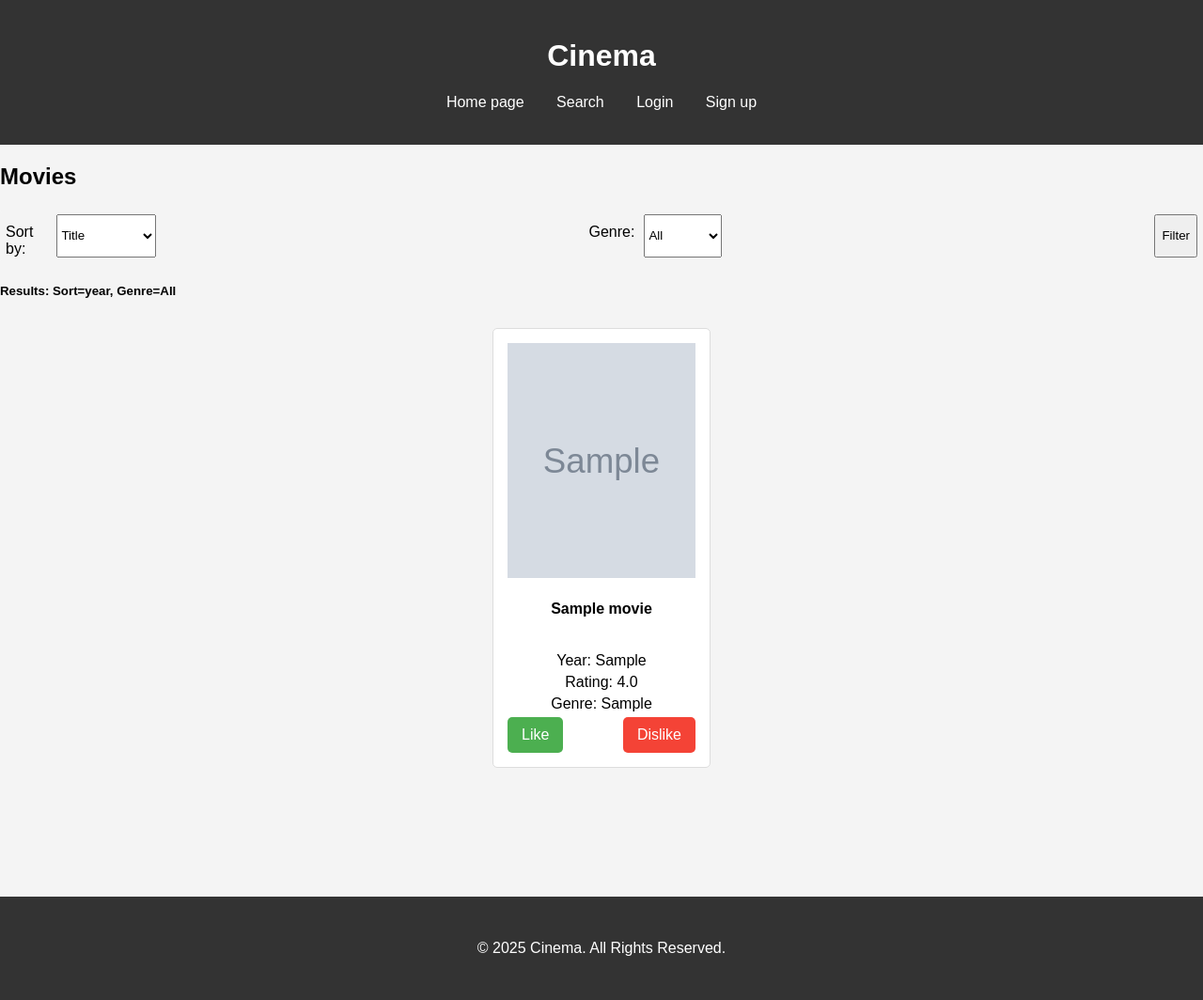
After one commit to AlexanderSh11/films_app, a Django app: page /search/ in a window 1280 px wide. The commit adds this page. Shown: the whole page at 94% size. Run offline with Django 5.2, Linux system fonts and the light colour scheme; tables that the repository leaves empty hold one stand-in row (values such as "Sample post"); grey boxes marked "Sample" are stand-in pictures.

Commit message:
Отдельно страницы 'Главная' с фильмами по жанрам, и отдельно 'Поиск' для сортировки фильтров

```diff
--- a/accounts/urls.py
+++ b/accounts/urls.py
@@ -2,6 +2,6 @@ from django.urls import path
 from . import views
 
 urlpatterns = [
-    path('signup/', views.SignUp.as_view(), name='signup'),
+    path('signup/', views.register, name='signup'),
     path('logout/', views.Logout.as_view(), name='logout'),
 ]
--- a/app/admin.py
+++ b/app/admin.py
@@ -3,4 +3,5 @@ from app.models import Movie
 
 # Register your models here.
 # admin (postgres)
+# kinoman (postgres)
 admin.site.register(Movie)
--- a/app/urls.py
+++ b/app/urls.py
@@ -1,6 +1,7 @@
 from django.urls import path
-from .views import HomePageView
+from .views import SearchPageView, HomePageView
 
 urlpatterns = [
+    path('search/', SearchPageView.as_view(), name='search'),
     path('', HomePageView.as_view(), name='home'),
 ]
--- a/app/views.py
+++ b/app/views.py
@@ -3,8 +3,8 @@ from django.shortcuts import render
 from django.views.generic import TemplateView
 from .models import Movie
 # Create your views here.
-class HomePageView(TemplateView):
-    template_name = 'home.html'
+class SearchPageView(TemplateView):
+    template_name = 'search.html'
     def get_context_data(self, **kwargs):
         context = super().get_context_data(**kwargs)
         request = self.request
@@ -29,3 +29,21 @@ class HomePageView(TemplateView):
         context['selected_sort'] = sort
         context['movies'] = movies[:100]
         return context
+
+class HomePageView(TemplateView):
+    template_name = 'home.html'
+    def get_context_data(self, **kwargs):
+        context = super().get_context_data(**kwargs)
+        request = self.request
+        movies_by_genre = {}
+
+        movies = Movie.objects.all()
+        for movie in movies:
+            movie_genres = movie.genre.split(", ")
+            for movie_genre in movie_genres:
+                if movie_genre not in movies_by_genre:
+                    movies_by_genre[movie_genre] = []
+                movies_by_genre[movie_genre].append(movie)
+
+        context['movies_by_genre'] = movies_by_genre
+        return context
--- a/myapp/settings.py
+++ b/myapp/settings.py
@@ -90,6 +90,7 @@ DATABASES = {
 # Password validation
 # https://docs.djangoproject.com/en/5.1/ref/settings/#auth-password-validators
 
+ACCOUNT_EMAIL_UNIQUE = True
 AUTH_PASSWORD_VALIDATORS = [
     {
         'NAME': 'django.contrib.auth.password_validation.UserAttributeSimilarityValidator',
--- a/static/css/style.css
+++ b/static/css/style.css
@@ -56,6 +56,17 @@ form select {
     margin-right: 460px;
 }
 
+.movie-scroll-container {
+    overflow-x: auto; /* Enable horizontal scrolling */
+    white-space: nowrap; /* Align items horizontally */
+    margin-bottom: 20px; /* Space between genres */
+}
+
+.movie-row {
+    display: inline-block; /* Display rows inline */
+    margin-right: 10px; /* Space between movies */
+}
+
 .movie-gallery {
     display: flex;
     flex-wrap: wrap;
@@ -72,9 +83,7 @@ form select {
     padding: 15px;
     text-align: center;
     width: 200px;
-    display: flex;
-    flex-direction: column;
-    justify-content: flex-end;
+    display: inline-block;
 }
 
 .movie-card h4 {
@@ -88,7 +97,7 @@ form select {
 
 .movie-poster {
     width: 100%;
-    height: auto;
+    height: 250px;
 }
 
 .rating-div {
--- /dev/null
+++ b/templates/search.html
@@ -0,0 +1,93 @@
+<!DOCTYPE html>
+{% load static %}
+<html lang="en">
+<head>
+    <meta charset="UTF-8">
+    <title>Search page</title>
+    <link rel="stylesheet" href="{% static 'css/style.css' %}"/>
+</head>
+<body>
+    <header>
+        <h1>Cinema</h1>
+        <nav>
+            <ul>
+                <li><a href="{% url 'home' %}">Home page</a></li>
+                <li><a href="{% url 'search' %}">Search</a></li>
+                {% if user.is_authenticated %}
+                    <li><a href="">Favorites</a></li>
+                    <li><a href="">Profile: {{ user.username }}</a></li>
+                    <li>
+                        <form id="logout-form" method="post" action="{% url 'logout' %}" style="display: none;">
+                            {% csrf_token %}
+                        </form>
+                        <a href="#" onclick="document.getElementById('logout-form').submit()">Logout</a>
+                    </li>
+                {% else %}
+                    <li><a href="{% url 'login' %}">Login</a></li>
+                    <li><a href="{% url 'signup' %}">Sign up</a></li>
+                {% endif %}
+            </ul>
+        </nav>
+    </header>
+    <main>
+        <h2>Movies</h2>
+        <div class="filter-container">
+            <form method="get">
+                <label for="sort">Sort by: </label>
+                <select id="sort" name="sort">
+                    <option value="title">Title</option>
+                    <option value="highest score">Highest Score</option>
+                    <option value="lowest score">Lowest Score</option>
+                    <option value="newest">Year desc</option>
+                    <option value="oldest">Year asc</option>
+                </select>
+                <label for="genre">Genre: </label>
+                <select id="genre" name="genre">
+                    <option value="All">All</option>
+                    <option value="Action">Action</option>
+                    <option value="Adventure">Adventure</option>
+                    <option value="Animation">Animation</option>
+                    <option value="Biography">Biography</option>
+                    <option value="Comedy">Comedy</option>
+                    <option value="Crime">Crime</option>
+                    <option value="Drama">Drama</option>
+                    <option value="Family">Family</option>
+                    <option value="Fantasy">Fantasy</option>
+                    <option value="Film-Noir">Film-Noir</option>
+                    <option value="Horror">Horror</option>
+                    <option value="Music">Music</option>
+                    <option value="Musical">Musical</option>
+                    <option value="Mystery">Mystery</option>
+                    <option value="Romance">Romance</option>
+                    <option value="Sci-Fi">Sci-Fi</option>
+                    <option value="Sport">Sport</option>
+                    <option value="Thriller">Thriller</option>
+                    <option value="War">War</option>
+                    <option value="Western">Western</option>
+                </select>
+                <button type="submit">Filter</button>
+            </form>
+        </div>
+        <h5>Results: Sort={{ selected_sort }}, Genre={{ selected_genre }}</h5>
+        <div class="movie-gallery">
+            {% for movie in movies %}
+            <div class="movie-card">
+                <img src="{{ movie.poster_link }}" alt="{{ movie.movie_name }}" width="24" height="18" class="movie-poster">
+                <h4>{{ movie.movie_name }}</h4>
+                <p>Year: {{ movie.year }}</p>
+                <p>Rating: {{ movie.rating }}</p>
+                <p>Genre: {{ movie.genre }}</p>
+                <div class="rating-div" id="rating">
+                    <a href="" class="btn" style="background: #4caf50;">Like</a>
+                    <a href="" class="btn" style="background: #f44336;">Dislike</a>
+                </div>
+            </div>
+            {% endfor %}
+        </div>
+    </main>
+
+    <footer>
+        <p>&copy; 2025 Cinema. All Rights Reserved.</p>
+    </footer>
+</body>
+</html>
```
Also changed, not shown: accounts/forms.py (added, +10 -0 lines), accounts/views.py (+12 -7 lines), templates/home.html (+10 -35 lines), templates/registration/signup.html (renamed from templates/signup.html, +16 -0 lines).
